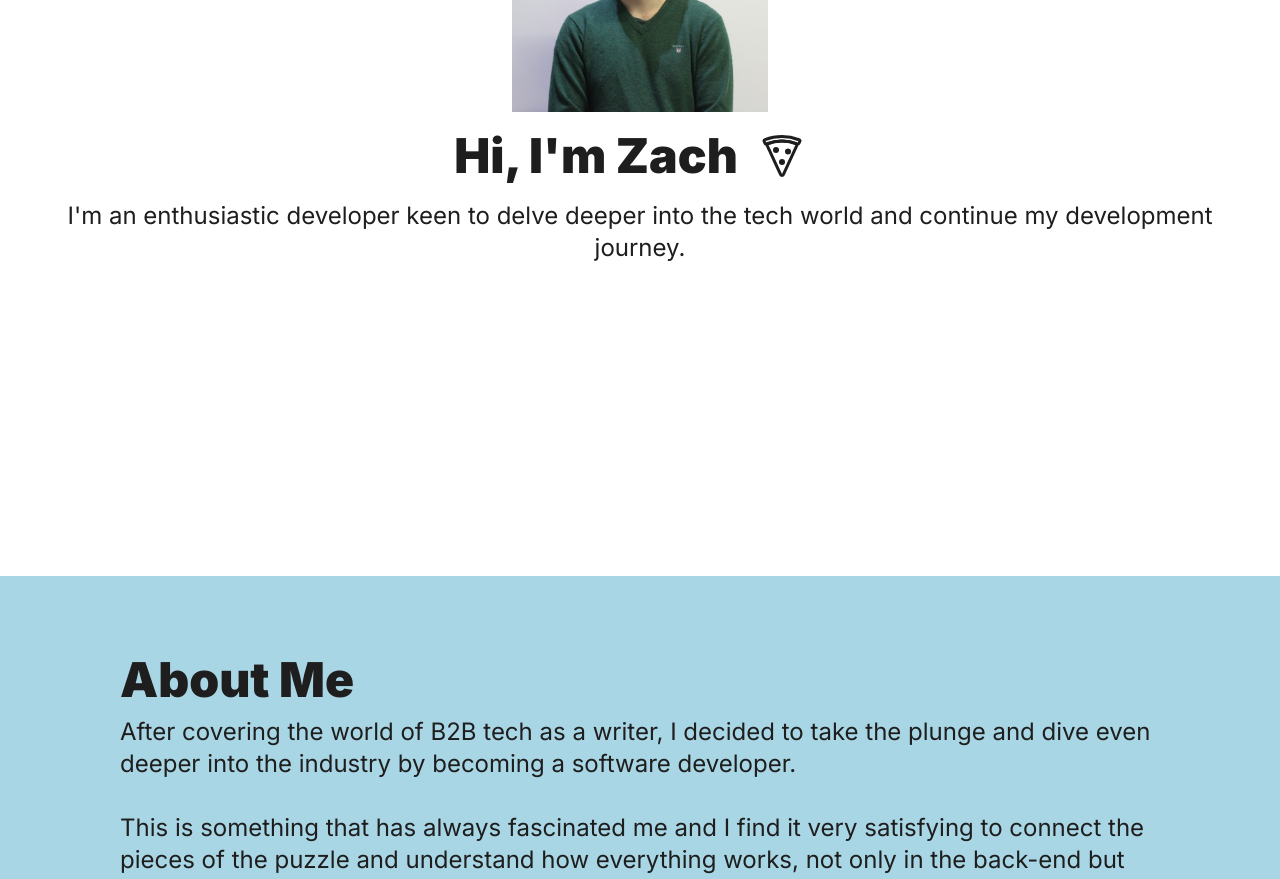
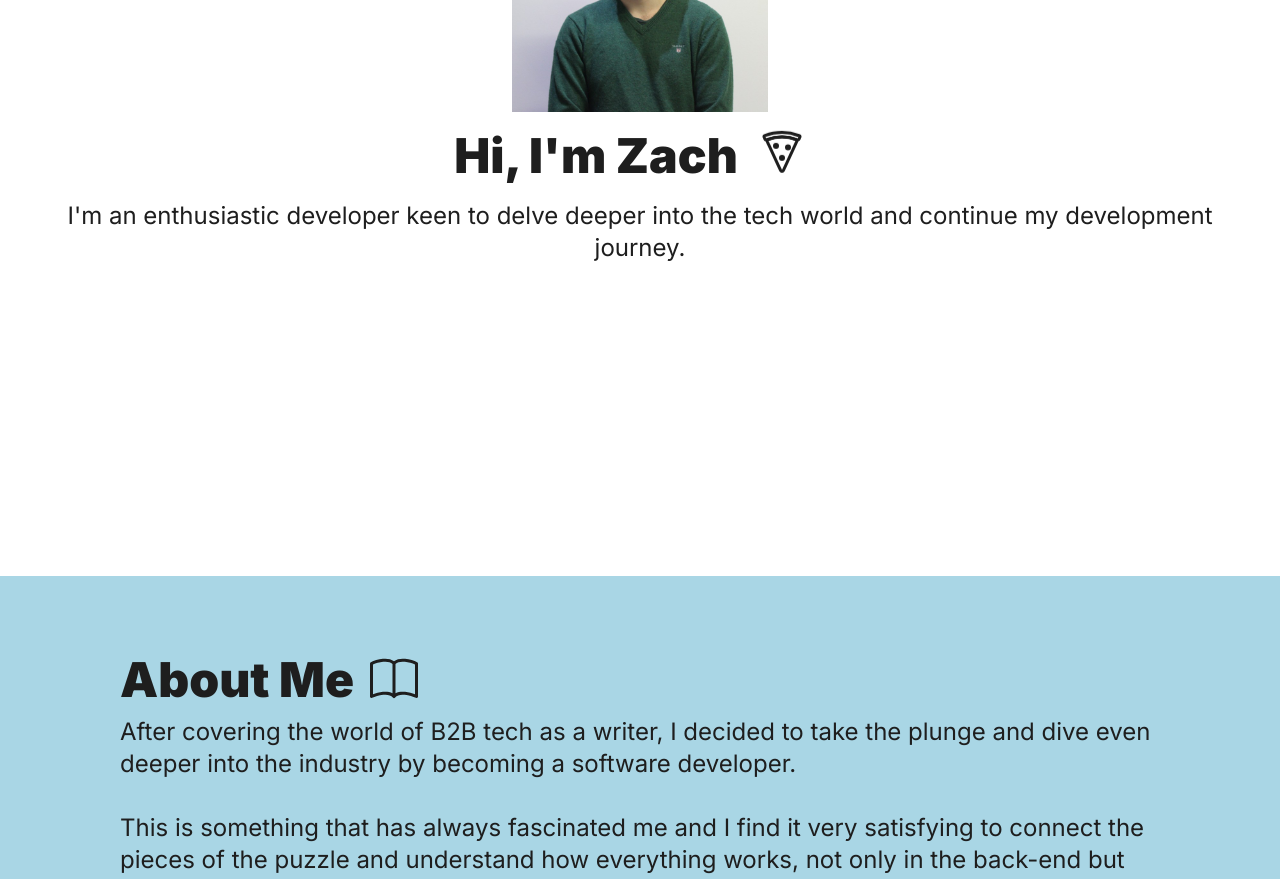
Before and after one commit to zamarz/ideal-octo-eureka, a Next.js app: page / in a window 1280 px wide. Shown: the part 360-1239 px from the top of the page. Built offline with nearby package versions, Linux system fonts and the light colour scheme; no server answers; the database is empty.

Commit message:
Add bounce animation and icon

```diff
--- a/src/components/AboutMe.tsx
+++ b/src/components/AboutMe.tsx
@@ -1,11 +1,17 @@
+import { BsBook } from "react-icons/bs";
+
 const AboutMe = () => {
+  const style = { fontSize: "3em" };
   return (
     <section
       id="about-me"
       className="px-10 py-10 mx-auto container min-h-screen"
     >
       <div className="py-10 mx-10 px-10">
-        <h2 className="font-black text-5xl">About Me</h2>
+        <div className="flex items-center">
+          <h2 className="font-black text-5xl">About Me</h2>
+          <BsBook style={style} className="ml-4" />
+        </div>
         <div className="py-3 text-2xl">
           <p className="">
             {" "}
--- a/src/components/Intro.tsx
+++ b/src/components/Intro.tsx
@@ -20,7 +20,7 @@ const Intro = () => {
         <div className="flex flex-row items-center py-5 ">
           <h2 className="font-black text-5xl">Hi, I'm Zach</h2>
           <div className="px-5">
-            <IoPizzaOutline style={style} />
+            <IoPizzaOutline style={style} className="animate-bounce" />
           </div>
         </div>
         <p className="text-2xl">
```
